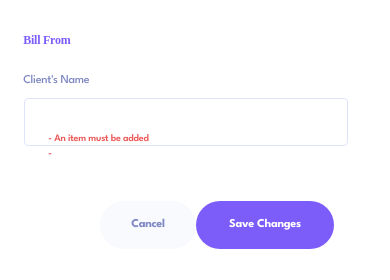
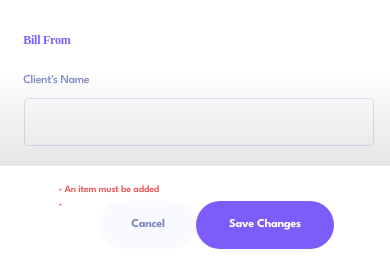
Before and after one commit to bliss-armah/invoice-app, a React (Vite) app: page /viewinvoice/1 in a window 390 px wide. Both pictures are taken after a click on the button "Edit". Shown: the part 561-841 px from the top of the page. Built offline with nearby package versions, Linux system fonts and the light colour scheme; no server answers.

Commit message:
restyling component

```diff
--- a/src/components/editInvoiceForm/Edit.css
+++ b/src/components/editInvoiceForm/Edit.css
@@ -29,7 +29,9 @@ main{
   flex-direction: column;
   width: 90% ;
   height: 85%;
-  padding-inline: 56px;
+  padding-left: 56px;
+  position: relative;
+
 }
 .navigate{
   display: none;
@@ -50,7 +52,8 @@ main{
 }
 
 .form-section {
-  height: 85%;
+  height: 95%;
+  width: 99%;
   overflow-y: scroll;
 }
 .light-scroll::-webkit-scrollbar {
@@ -83,7 +86,7 @@ main{
 
 .bill-form-section {
   margin-top: 48px;
-  width: 504px;
+  width: 98%;
 }
 .form-title-section {
   display: flex;
@@ -183,14 +186,14 @@ input:focus {
 }
 
 .invoice-row {
-  width: 88%;
+  width: 98%;
   display: flex;
   flex-direction: row ;
   justify-content: space-between;
   align-items: center;
 }
 input[type="date"] {
-  width: 220px;
+  width: 260px;
 }
 .main {
   display: flex;
@@ -198,7 +201,7 @@ input[type="date"] {
   align-items: center;
 }
 .selects-item{
-  width: 220px;
+  width: 260px;
 
   height: 48px;
   margin-top: 10px;
@@ -302,6 +305,7 @@ h5 {
   border-color: #ec5757;
 }
 
+
 .item-text {
   display: flex;
   justify-content: space-between;
@@ -323,7 +327,22 @@ h5 {
   letter-spacing: -0.25px;
   cursor: pointer;
 }
+.error-down{
+  margin-top: 1rem;
+  position: absolute;
+  left: 0;
+  top: 0;
+}
+.box{
+  background: linear-gradient(180deg, rgba(0, 0, 0, 0.0001) 0%, rgba(0, 0, 0, 0.1) 100%);
+  /* background: rgba(0, 0, 255, 0.447); */
+  width: 100%;
+  height: 96px;
+  position: absolute;
+  bottom: 0;
+  left: 0;
 
+}
 .item-btn:hover {
   background: var(--color-light);
 }
@@ -362,11 +381,11 @@ h5 {
 }
 .mess{
   display: flex;
-  width: 88%;
+  width: 98%;
   justify-content: space-between;
 }
 .project-in{
-  width: 88%;
+  width: 98%;
 
 }
 
@@ -378,6 +397,7 @@ h5 {
   height: 15%;
   width: 85%;
   padding-inline: 56px;
+  position: relative;
 }
 .edit-button-section {
   width: 242px;
@@ -585,17 +605,20 @@ h5 {
   .form-contents {
     width: 100%;
   }
+  .bill-form-section{
+    width: 95%;
+  }
   .in {
-    width: 105%;
+    width: 100%;
   }
   .navigate {
     display: none;
   }
   .addresses{
-    width: 105%;
+    width: 100%;
   }
   .invoice-row {
-    width: 100%;
+    width: 95%;
   }
   input[type="date"] {
     width: 240px !important;
@@ -604,7 +627,10 @@ h5 {
     width: 240px;
   }
   .project-in{
-    width: 100%;
+    width: 95%;
+  }
+  .mess{
+    width: 95%;
   }
 
 }
@@ -625,7 +651,7 @@ h5 {
     width: 100%;
   }
   .invoice-row {
-    width: 100%;
+    width: 95%;
   }
   .addresses {
     width: 100%;
@@ -643,6 +669,12 @@ h5 {
     display: flex;
     width: 88%;
     justify-content: space-between;
+  }
+  .mess{
+    width: 95%;
+  }
+  .project-in{
+    width: 95%;
   }
 }
 
@@ -671,7 +703,7 @@ h5 {
     width: 110%;
   }
   .bill-form-section {
-    width: 99.5%;
+    width: 87%;
   }
 
  .addresses .country-message {
@@ -696,7 +728,7 @@ h5 {
     width: 220px;
   }
   .addresses .county-in {
-    width: 146% ;
+    width: 142% ;
   }
 
   .invoice {
@@ -704,6 +736,7 @@ h5 {
   }
   .invoice-row {
     flex-direction: column;
+    margin-left: -15px;
   }
   .invoice-row .invoice-inputs {
     width: 91vw !important;
@@ -716,8 +749,12 @@ h5 {
     flex-direction: column;
   }
 
+  .mess{
+width: 88%;
+  }
+
   .project-in {
-    width: 99.5%;
+    width: 88%;
   }
 
   .addresses-row {
@@ -751,6 +788,7 @@ h5 {
 
 
   }
+
   .navigate {
     display: flex;
     width: 20%;
@@ -764,6 +802,7 @@ h5 {
     margin-left: -20px;
     z-index: 20;
   }
+
   .in {
     width: 100%;
   }
@@ -778,7 +817,7 @@ h5 {
     width: 115%;
   }
   .bill-form-section {
-    width: 99.5%;
+    width: 90%;
   }
   .country-message {
     display: flex;
@@ -804,7 +843,7 @@ h5 {
   }
 
   .addresses .county-in {
-    width: 107%;
+    width: 114%;
   }
   .invoice {
     width: 100%;
@@ -813,11 +852,11 @@ h5 {
     flex-direction: column;
   }
   .invoice-row .invoice-inputs {
-    width: 87vw !important;
+    width: 92vw !important;
   }
 
   .selects-item {
-    width: 87vw !important;
+    width: 92vw !important;
   }
   .headings {
     display: flex;
@@ -825,7 +864,10 @@ h5 {
   }
 
   .project-in {
-    width: 99.5%;
+    width: 92%;
+  }
+  .mess{
+    width: 92%;
   }
 
   .addresses-row {
@@ -853,6 +895,9 @@ h5 {
   .form-contents {
     width: 102%;
   }
+  .bill-form-section{
+    width: 90%;
+  }
 
   .in {
     width: 99%;
@@ -865,7 +910,7 @@ h5 {
     margin-left: -25px;
   }
   .addresses .county-in {
-    width: 81vw;
+    width: 88vw;
   }
     .addresses .country-message{
     width: 99%;
@@ -880,6 +925,12 @@ h5 {
   .addresses-row {
     width: 97%;
     margin-left: 0px;
+  }
+  .mess{
+    width: 90%;
+  }
+  .project-in{
+    width: 90%;
   }
 }
 
@@ -986,9 +1037,12 @@ h5 {
   .addresses .county-in {
     width: 155%   ;
   }
-  .invoice-row .invoice-input {
-    width: 106vw;
+  .invoice-row{
+    /* background: red; */
+    /* width: 10%; */
+    margin-left: 7px;
   }
+
   .select-items {
     width: 94vw;
   }
@@ -1028,11 +1082,12 @@ h5 {
     display: flex;
     margin-left: 0;
   }
+
   .title {
     margin-left: 0;
   }
   .addresses .county-in {
-    width: 78% ;
+    width: 122% ;
   }
 
   .in {
--- a/src/components/editInvoiceForm/Edit.jsx
+++ b/src/components/editInvoiceForm/Edit.jsx
@@ -236,7 +236,7 @@ const Edit = ({ darkMode, goBack, hold}) => {
             Edit <span className="titleh">#</span>{id}
           </h4>
           <form
-            className={`form-section ${
+            className={`form-section  ${
               darkMode ? "dark-scroll" : "light-scroll"
             }`}
           >
@@ -534,7 +534,7 @@ const Edit = ({ darkMode, goBack, hold}) => {
 
                 </div>
               </div>
-              <div>
+              <div className="project-description">
               <div className="form-title-section">
                 <div className="mess">
 
@@ -658,15 +658,18 @@ const Edit = ({ darkMode, goBack, hold}) => {
               >
       + Add New Item
     </button>
+    <div className="box"></div>
+
             </section>
           </form>
-          <div className="error">
+
+        </div>
+        <div className="edit-invoice-button">
+        <div className="error error-down">
           <p>- {fieldsError} </p>
 
             <p>- {itemsError} </p>
           </div>
-        </div>
-        <div className="edit-invoice-button">
           <div className="edit-button-section">
             <button
               className={`cancel-btn ${
```
